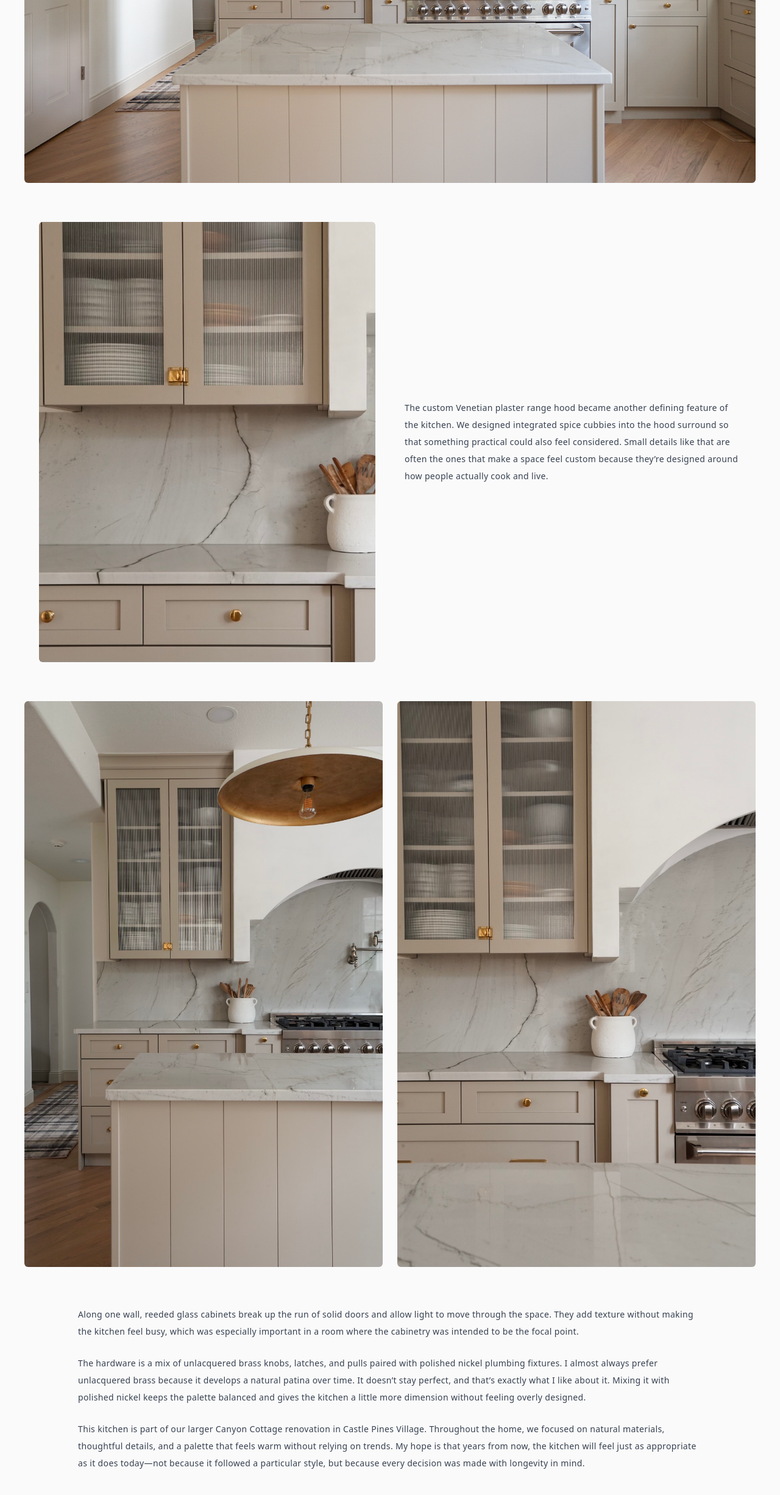
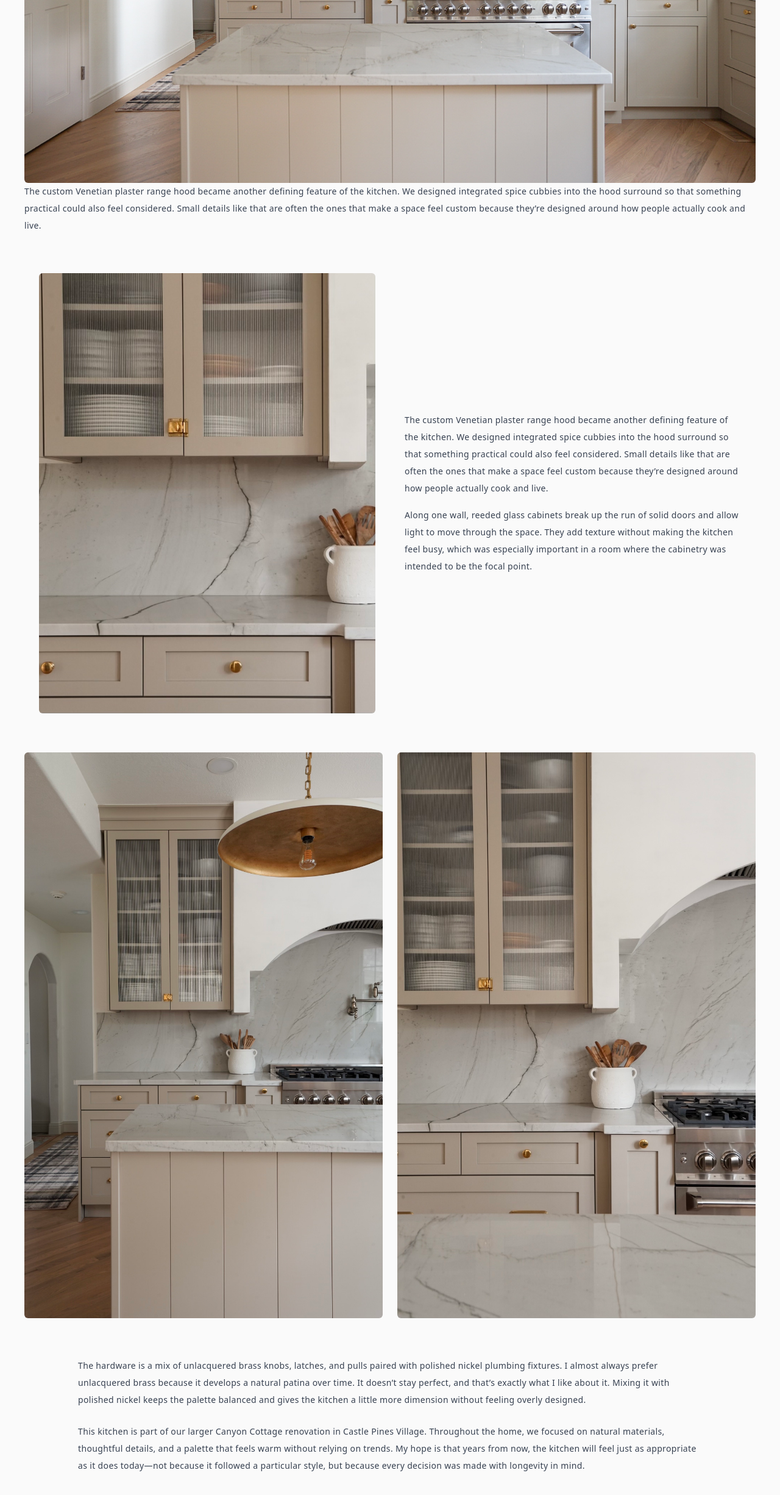
Before and after one commit to HalcyonHaus/halcyonhaus-site, a Next.js app: page /projects/canyon-cottage-kitchen in a window 1280 px wide. Shown: the part 2996-5448 px from the top of the page at 61% size. Built offline with nearby package versions, Linux system fonts and the light colour scheme.

Commit message:
Update canyon-cottage-kitchen.js

```diff
--- a/pages/projects/canyon-cottage-kitchen.js
+++ b/pages/projects/canyon-cottage-kitchen.js
@@ -107,7 +107,12 @@ Once that decision was made, every other material followed.          </p>
         {/* Full Width Image */}
         <motion.div {...subtleFade} className="mb-16">
           <img src="/images/HERO1.JPG" alt="Full kitchen view showing layered metal finishes and natural stone backsplash" className="w-full rounded-md object-cover" />
-        </motion.div>
+        <div className="md:col-span-6 text-sm leading-7 tracking-wide font-inter text-gray-700 space-y-4">
+            <p>
+The custom Venetian plaster range hood became another defining feature of the kitchen. We designed integrated spice cubbies into the hood surround so that something practical could also feel considered. Small details like that are often the ones that make a space feel custom because they’re designed around how people actually cook and live.    </p>
+                    </div>
+
+          </motion.div>
 
         {/* Side image + text */}
         <motion.div {...subtleFade} className="grid grid-cols-1 md:grid-cols-12 gap-12 items-center mb-16 px-4 md:px-0 max-w-6xl mx-auto">
@@ -116,7 +121,10 @@ Once that decision was made, every other material followed.          </p>
           </div>
           <div className="md:col-span-6 text-sm leading-7 tracking-wide font-inter text-gray-700 space-y-4">
             <p>
-The custom Venetian plaster range hood became another defining feature of the kitchen. We designed integrated spice cubbies into the hood surround so that something practical could also feel considered. Small details like that are often the ones that make a space feel custom because they’re designed around how people actually cook and live.    </p>      </div>
+The custom Venetian plaster range hood became another defining feature of the kitchen. We designed integrated spice cubbies into the hood surround so that something practical could also feel considered. Small details like that are often the ones that make a space feel custom because they’re designed around how people actually cook and live.    </p>
+          <p>
+          Along one wall, reeded glass cabinets break up the run of solid doors and allow light to move through the space. They add texture without making the kitchen feel busy, which was especially important in a room where the cabinetry was intended to be the focal point.          </p>
+          </div>
         </motion.div>
 
         {/* Final two-up images */}
@@ -131,8 +139,7 @@ The custom Venetian plaster range hood became another defining feature of the ki
 
         {/* Closing Text */}
         <section className="text-sm leading-7 tracking-wide font-inter text-gray-700 space-y-6 px-4 md:px-0 max-w-5xl mx-auto">
-          <p>
-Along one wall, reeded glass cabinets break up the run of solid doors and allow light to move through the space. They add texture without making the kitchen feel busy, which was especially important in a room where the cabinetry was intended to be the focal point.          </p>
+
           <p>
           The hardware is a mix of unlacquered brass knobs, latches, and pulls paired with polished nickel plumbing fixtures. I almost always prefer unlacquered brass because it develops a natural patina over time. It doesn’t stay perfect, and that’s exactly what I like about it. Mixing it with polished nickel keeps the palette balanced and gives the kitchen a little more dimension without feeling overly designed.
           </p>
```
